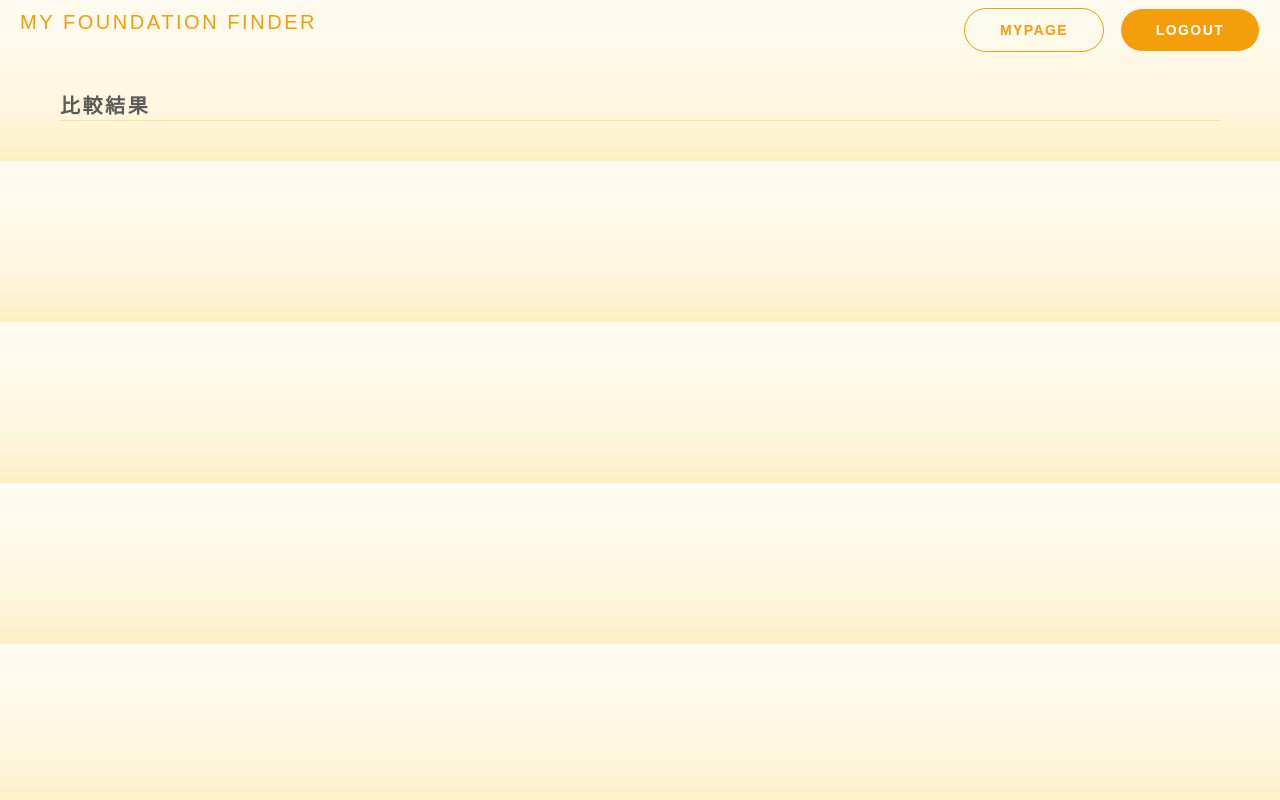
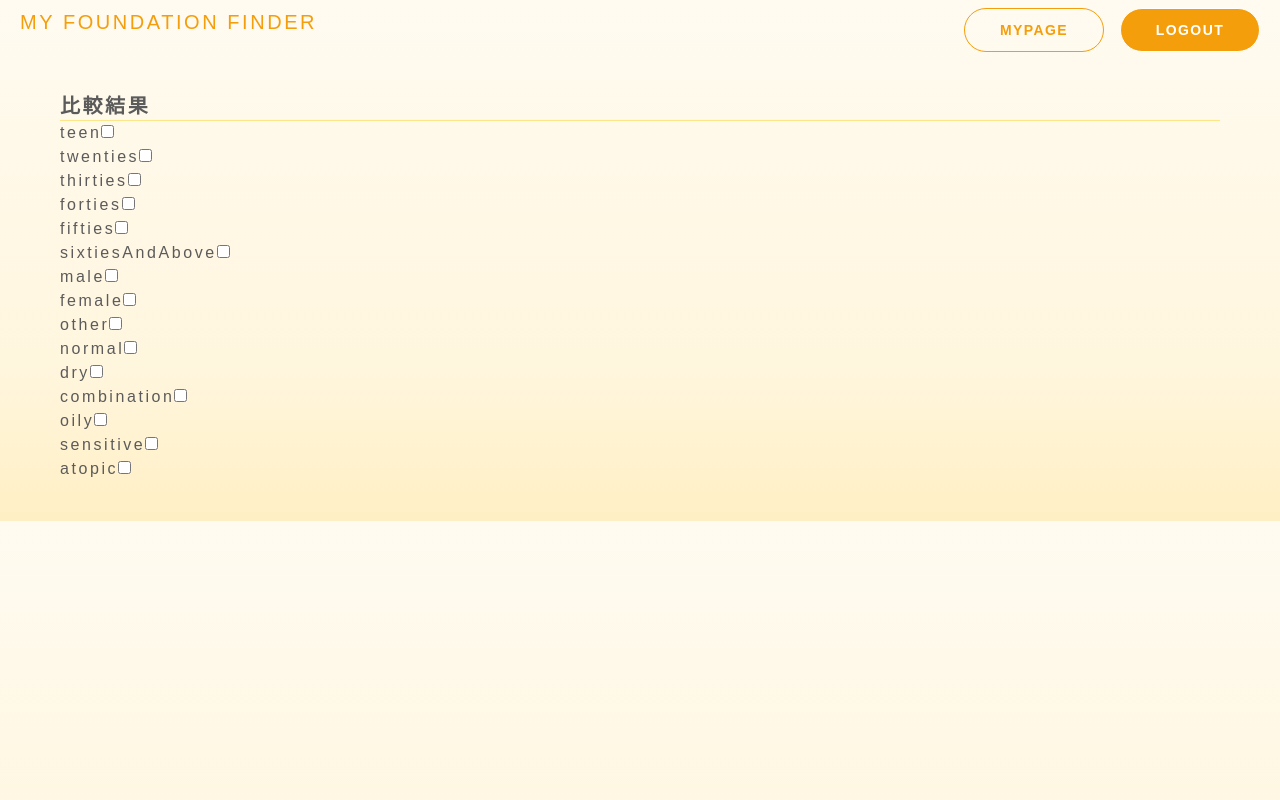
Before and after one commit to nsmuy/my-original-app, a Next.js app: page /comparison/result in a window 1280 px wide. Built offline with nearby package versions, Linux system fonts and the light colour scheme; no server answers.

Commit message:
レビュー時にレビュワーの情報を追加

```diff
--- a/src/app/comparison/result/page.tsx
+++ b/src/app/comparison/result/page.tsx
@@ -1,21 +1,18 @@
 'use client';
 
 import React, { useEffect, useState } from 'react'
-import { ProductWithReviewsAndAverageRatings, Product } from '@/types/Product';
+import { ProductWithReviewsAndRatings, Product } from '@/types/Product';
 import { collection, getDocs, query, where } from 'firebase/firestore';
 import { db } from '@/app/firebase';
 import { Review } from '@/types/Reviews';
 import ComparisonResultTable from '@/components/comparison/ComparisonResultTable';
 import { calcAverageRatings } from '@/functions/calcAverageRatings';
 import { UserFilter } from '@/types/UserProfile';
+import ComparisonUserFilters from '@/components/comparison/ComparisonUserFilters';
 
 const ComparisonResult = () => {
-
-  const comparisonProducts = JSON.parse(localStorage.getItem('comparisonProducts')!) as Product[];
-
   const initialUserFilters = {
     age: {
-      all: true,
       teen: false,
       twenties: false,
       thirties: false,
@@ -24,13 +21,11 @@ const ComparisonResult = () => {
       sixtiesAndAbove: false,
     },
     gender: {
-      all: true,
       male: false,
       female: false,
       other: false,
     },
     skinType: {
-      all: true,
       normal: false,
       dry: false,
       combination: false,
@@ -38,16 +33,17 @@ const ComparisonResult = () => {
       sensitive: false,
       atopic: false,
     },
-  }
+  };
 
-  const [filterUsers, setFilterUsers] = useState<UserFilter>(initialUserFilters);
+  const [userFilters, setUserFilters] = useState<UserFilter>(initialUserFilters);
+  const comparisonProducts = JSON.parse(localStorage.getItem('comparisonProducts')!) as Product[];
 
-  const [comparisonProductWithReviewsAndAverageRatings, setComparisonProductWithReviewsAndAverageRatings] = useState<ProductWithReviewsAndAverageRatings[] | null>(null);
+  const [comparisonProductWithReviewsAndRatings, setComparisonProductWithReviewsAndRatings] = useState<ProductWithReviewsAndRatings[] | null>(null);
 
   //初回読み込み時に、比較した商品に紐づくレビューをすべて取得し
-  //comparisonProductWithReviewsAndAverageRatingsを更新する
+  //comparisonProductWithReviewsAndRatingsを更新する
   useEffect(() => {
-      const getComparisonProductWithReviewsAndAverageRatings = async () => {
+      const getComparisonProductWithReviewsAndRatings = async () => {
 
         //比較した商品の全レビュー情報を取得する関数
         const fetchAllReviewsForComparisonProducts = async () => {
@@ -57,25 +53,25 @@ const ComparisonResult = () => {
         }
 
         //比較した商品ごとの全レビュー情報と評価の平均値を取得し、
-        //comparisonProductWithReviewsAndAverageRatingsに追加する関数
+        //comparisonProductWithReviewsAndRatingsに追加する関数
         const updateComparisonProductWithReviews = (allReviewsForComparisonProducts: Review[]) => {
           const newProductsWithReviewsAndAverageRatings = comparisonProducts.map(product => {
-            const productReviews = allReviewsForComparisonProducts.filter(reviews => reviews.productId === product.id);
+            const productAllReviews = allReviewsForComparisonProducts.filter(reviews => reviews.productId === product.id);
 
             return {
               ...product,
-              reviews: productReviews,
-              averageRatings: calcAverageRatings(productReviews),
+              reviews: productAllReviews,
+              averageRatings: calcAverageRatings(productAllReviews),
             };
           });
-          setComparisonProductWithReviewsAndAverageRatings(newProductsWithReviewsAndAverageRatings);
+          setComparisonProductWithReviewsAndRatings(newProductsWithReviewsAndAverageRatings);
         }
 
         const allReviewsForComparisonProducts = await fetchAllReviewsForComparisonProducts();
         updateComparisonProductWithReviews(allReviewsForComparisonProducts);
       }
 
-      getComparisonProductWithReviewsAndAverageRatings();
+      getComparisonProductWithReviewsAndRatings();
   }, []);
 
   return (
@@ -83,8 +79,13 @@ const ComparisonResult = () => {
       <div className='inner'>
         <h2 className='text-xl font-bold border-b border-amber-200'>比較結果</h2>
 
-        {comparisonProductWithReviewsAndAverageRatings && (
-          <ComparisonResultTable comparisonData={comparisonProductWithReviewsAndAverageRatings}/>
+        <ComparisonUserFilters
+          userFilters={userFilters}
+          setUserFilters={setUserFilters}
+        />
+
+        {comparisonProductWithReviewsAndRatings && (
+          <ComparisonResultTable comparisonData={comparisonProductWithReviewsAndRatings}/>
         )}
       </div>
     </div>
--- a/src/app/reviews/create/page.tsx
+++ b/src/app/reviews/create/page.tsx
@@ -9,11 +9,12 @@ import ProductFiltersSelector from '@/components/ProductFilterSelector';
 import FilteredProductsList from '@/components/FilteredProductsList';
 import { Review } from '@/types/Reviews';
 import { getAuth } from "firebase/auth";
-import { addDoc, collection, getDocs, query, where } from "firebase/firestore";
+import { addDoc, collection, doc, getDoc, getDocs, query, where } from "firebase/firestore";
 import { db } from '@/app/firebase';
 import { v4 as uuidv4 } from 'uuid';
 import { allBrands, allTypes } from '@/constants/productData';
 import { ratingCriterias } from '@/constants/ratingData';
+import { UserProfile } from '@/types/UserProfile';
 
 const CreateReview = () => {
 
@@ -32,19 +33,25 @@ const CreateReview = () => {
   const [checkedFilters, setCheckedFilters] = useState({
     brands: {},
     types: {},
-  })
+  });
+
+  //レビューするユーザーの情報を保存する状態変数
+  const [userInfo, setUserInfo] = useState<Omit<UserProfile, 'nickname' | 'icon'> | null>(null);
 
   // 入力するレビューに関する情報を保存する状態変数
   const [userReview, setUserReview] = useState<Review>({
     reviewId: '',
     productId: '',
-    userId: '',
     luminosity: 0,
     coverage: 0,
     longevity: 0,
     moisturizing: 0,
     comments: '',
     sendAt: '',
+    userId: '',
+    userAge: '',
+    userGender: '',
+    userSkinType: '',
   });
 
   //比較するために選んだ商品を保存する状態変数
@@ -63,6 +70,22 @@ const CreateReview = () => {
         return acc;
       }, {} as { [key: string]: boolean });
 
+      //ログインしているユーザー情報の取得
+      const fetchLoginUserInfo = async () => {
+        if(user) {
+          const userRef = doc(db, "userProfiles", user.uid);
+          const userDocSnap = await getDoc(userRef);
+          setUserInfo({
+            ...userInfo,
+            id: user.uid,
+            age: userDocSnap.data()?.age,
+            gender: userDocSnap.data()?.gender,
+            skinType: userDocSnap.data()?.skinType,
+          })
+        }
+      }
+
+      fetchLoginUserInfo();
       setCheckedFilters({
         brands: initialBrandCheckedFilter,
         types: initialTypeCheckedFilter
@@ -87,6 +110,9 @@ const CreateReview = () => {
       productId: selectedProducts[0].id,
       userId: user?.uid,
       sendAt: new Date().toISOString(),
+      userAge: userInfo?.age,
+      userGender: userInfo?.gender,
+      userSkinType: userInfo?.skinType,
     });
 
     router.push("/reviews/");
--- a/src/components/comparison/ComparisonResultTable.tsx
+++ b/src/components/comparison/ComparisonResultTable.tsx
@@ -1,11 +1,11 @@
 'use client';
 
 import React from 'react'
-import { ProductWithReviewsAndAverageRatings } from '@/types/Product'
+import { ProductWithReviewsAndRatings } from '@/types/Product'
 import { useRouter } from 'next/navigation'
 
 type ComparisonResultTableProps = {
-  comparisonData: ProductWithReviewsAndAverageRatings[]
+  comparisonData: ProductWithReviewsAndRatings[]
 }
 
 const ComparisonResultTable = ({comparisonData}: ComparisonResultTableProps ) => {
--- /dev/null
+++ b/src/components/comparison/ComparisonUserFilters.tsx
@@ -0,0 +1,41 @@
+import React, { useState } from "react";
+import { UserFilter } from "@/types/UserProfile";
+
+type ComparisonUserFiltersProps = {
+  userFilters: UserFilter;
+  setUserFilters: React.Dispatch<React.SetStateAction<UserFilter>>;
+};
+
+const ComparisonUserFilters = ({ userFilters, setUserFilters }: ComparisonUserFiltersProps) => {
+
+  return (
+    <div>
+      <form>
+        {Object.entries(userFilters).map(([key, value]) => {
+          if (key === 'age' || key === 'gender' || key === 'skinType') {
+            return Object.entries(value).map(([subKey, subValue]) => (
+              <div key={`${key}_${subKey}`}>
+                <label htmlFor={`${key}_${subKey}`}>{subKey}</label>
+                <input
+                  id={`${key}_${subKey}`}
+                  type="checkbox"
+                  checked={subValue}
+                  onChange={() => setUserFilters({
+                    ...userFilters,
+                    [key]: {
+                      ...userFilters[key],
+                      [subKey]: !subValue
+                    }
+                  })}
+                />
+              </div>
+            ));
+          }
+          return null;
+        })}
+      </form>
+    </div>
+  );
+};
+
+export default ComparisonUserFilters;
--- a/src/components/mypage/SkinTypeRadioButton.tsx
+++ b/src/components/mypage/SkinTypeRadioButton.tsx
@@ -10,7 +10,7 @@ type SkinTypeRadioButtonProps = {
 const SkinTypeRadioButton = ({skinType, inputUserProfile, setInputUserProfile}: SkinTypeRadioButtonProps) => {
   return (
     <div>
-       <input
+      <input
         type="radio"
         id={skinType.label}
         name="skinType"
--- /dev/null
+++ b/src/components/mypage/UserProfileRadioButton.tsx
@@ -0,0 +1,27 @@
+import React from 'react'
+import { UserProfile } from '@/types/UserProfile'
+
+type UserProfileRadioButtonProps = {
+  profileAttribute: 'age' | 'gender' | 'skinType';
+  option: {label: string, value: string};
+  inputUserProfile: Omit<UserProfile, 'id'>;
+  setInputUserProfile: React.Dispatch<React.SetStateAction<Omit<UserProfile, 'id'>>>
+}
+
+const UserProfileRadioButton = ({profileAttribute, option, inputUserProfile, setInputUserProfile}: UserProfileRadioButtonProps) => {
+  return (
+    <div>
+    <input
+      type="radio"
+      id={option.label}
+      name={profileAttribute}
+      value={option.value}
+      checked={inputUserProfile[profileAttribute] === option.value}
+      onChange={() => setInputUserProfile({ ...inputUserProfile, [profileAttribute]: option.value })}
+    />
+    <label htmlFor={option.label} className='ml-2'>{option.value}</label>
+  </div>
+  )
+}
+
+export default UserProfileRadioButton
--- a/src/types/Product.ts
+++ b/src/types/Product.ts
@@ -27,7 +27,7 @@ export type ProductWithReviews = {
   reviews: Review[];
 }
 
-export type ProductWithReviewsAndAverageRatings = {
+export type ProductWithReviewsAndRatings = {
   id: string;
   brand: string;
   name: string;
--- a/src/types/Reviews.ts
+++ b/src/types/Reviews.ts
@@ -4,13 +4,16 @@ import { Product } from "./Product"
 export type Review = {
   reviewId: string,
   productId: string,
-  userId: string,
   luminosity: number, //ツヤ感
   coverage: number, //カバー力
   longevity: number, //崩れにくさ
   moisturizing: number, //保湿力
   comments: string,
   sendAt: string,
+  userId: string,
+  userAge: string,
+  userGender: string,
+  userSkinType: string,
 }
 
 export type ReviewWithProduct = {
--- a/src/types/UserProfile.ts
+++ b/src/types/UserProfile.ts
@@ -9,7 +9,6 @@ export type UserProfile = {
 
 export type UserFilter = {
   age: {
-    all: boolean,
     teen: boolean,
     twenties: boolean,
     thirties: boolean,
@@ -18,13 +17,11 @@ export type UserFilter = {
     sixtiesAndAbove: boolean,
   },
   gender: {
-    all: boolean,
     male: boolean,
     female: boolean,
     other: boolean,
   },
   skinType: {
-    all: boolean,
     normal: boolean,
     dry: boolean,
     combination: boolean,
```
Also changed, not shown: src/components/mypage/RegisterUserProfile.tsx (+57 -87 lines).
